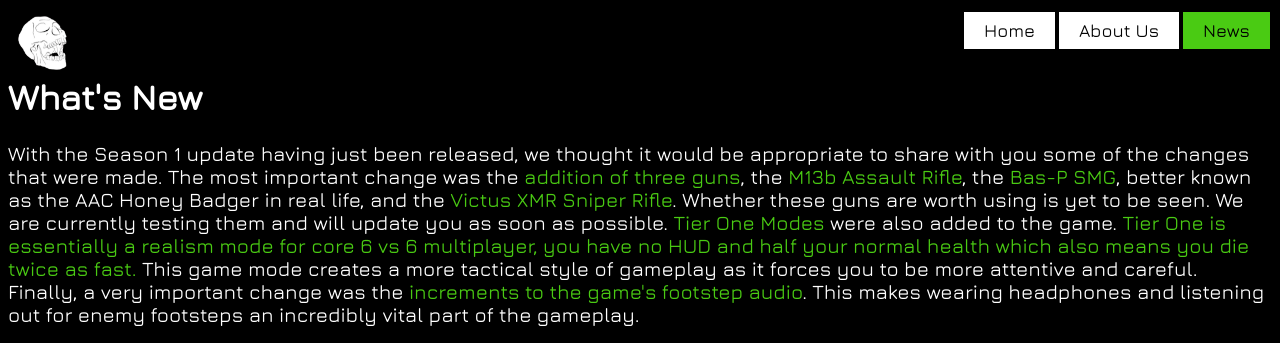
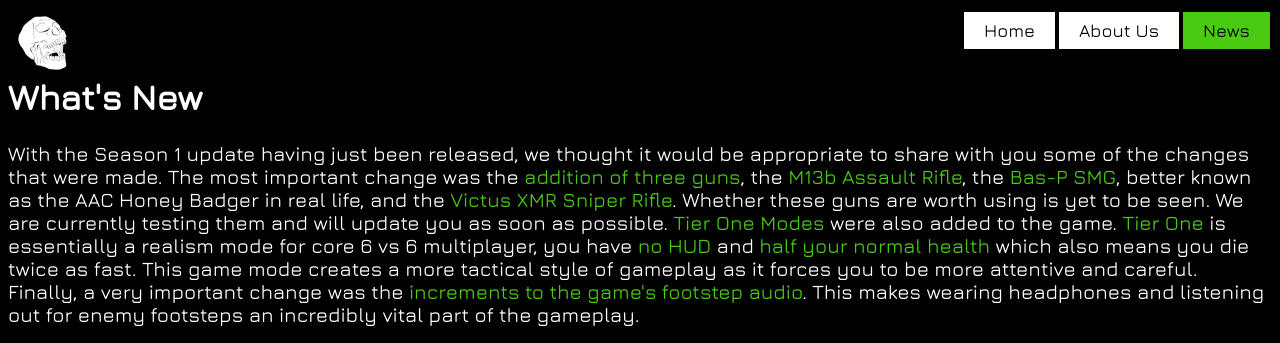
Before and after one commit to Jermy-Lee/Assignment1, a plain HTML site: page news.html in a window 1280 px wide. Shown: the top 343 px of the page. Drawn offline with nearby package versions, Linux system fonts and the light colour scheme.

Commit message:
push font color fix

```diff
--- a/news.html
+++ b/news.html
@@ -19,7 +19,7 @@
 <h1 class="font-about">
   What's New
 </h1>
-<p class="font">With the Season 1 update having just been released, we thought it would be appropriate to share with you some of the changes that were made. The most important change was the <span class="green">addition of three guns</span>, the <span class="green">M13b Assault Rifle</span>, the <span class="green">Bas-P SMG</span>, better known as the AAC Honey Badger in real life, and the <span class="green">Victus XMR Sniper Rifle</span>. Whether these guns are worth using is yet to be seen. We are currently testing them and will update you as soon as possible. <span class="green">Tier One Modes</span> were also added to the game. <span class="green">Tier One is essentially a realism mode for core 6 vs 6 multiplayer, you have no HUD and half your normal health which also means you die twice as fast.</span> This game mode creates a more tactical style of gameplay as it forces you to be more attentive and careful. Finally, a very important change was the <span class="green">increments to the game's footstep audio</span>. This makes wearing headphones and listening out for enemy footsteps an incredibly vital part of the gameplay.</p>
+<p class="font">With the Season 1 update having just been released, we thought it would be appropriate to share with you some of the changes that were made. The most important change was the <span class="green">addition of three guns</span>, the <span class="green">M13b Assault Rifle</span>, the <span class="green">Bas-P SMG</span>, better known as the AAC Honey Badger in real life, and the <span class="green">Victus XMR Sniper Rifle</span>. Whether these guns are worth using is yet to be seen. We are currently testing them and will update you as soon as possible. <span class="green">Tier One Modes</span> were also added to the game. <span class="green">Tier One</span> is essentially a realism mode for core 6 vs 6 multiplayer, you have <span class="green">no HUD</span> and <span class="green">half your normal health</span> which also means you die twice as fast. This game mode creates a more tactical style of gameplay as it forces you to be more attentive and careful. Finally, a very important change was the <span class="green">increments to the game's footstep audio</span>. This makes wearing headphones and listening out for enemy footsteps an incredibly vital part of the gameplay.</p>
 <p class="font">If you would like more in-depth information about the changes brought by the Season 1 update, check out this video below made by TheXclusiveAce.</p>
 <div class="center-vid">
   <iframe width="560" height="315" src="https://www.youtube.com/embed/o5pbJa5EHwY" title="YouTube video player" frameborder="0" allow="accelerometer; autoplay; clipboard-write; encrypted-media; gyroscope; picture-in-picture" allowfullscreen></iframe>
```
